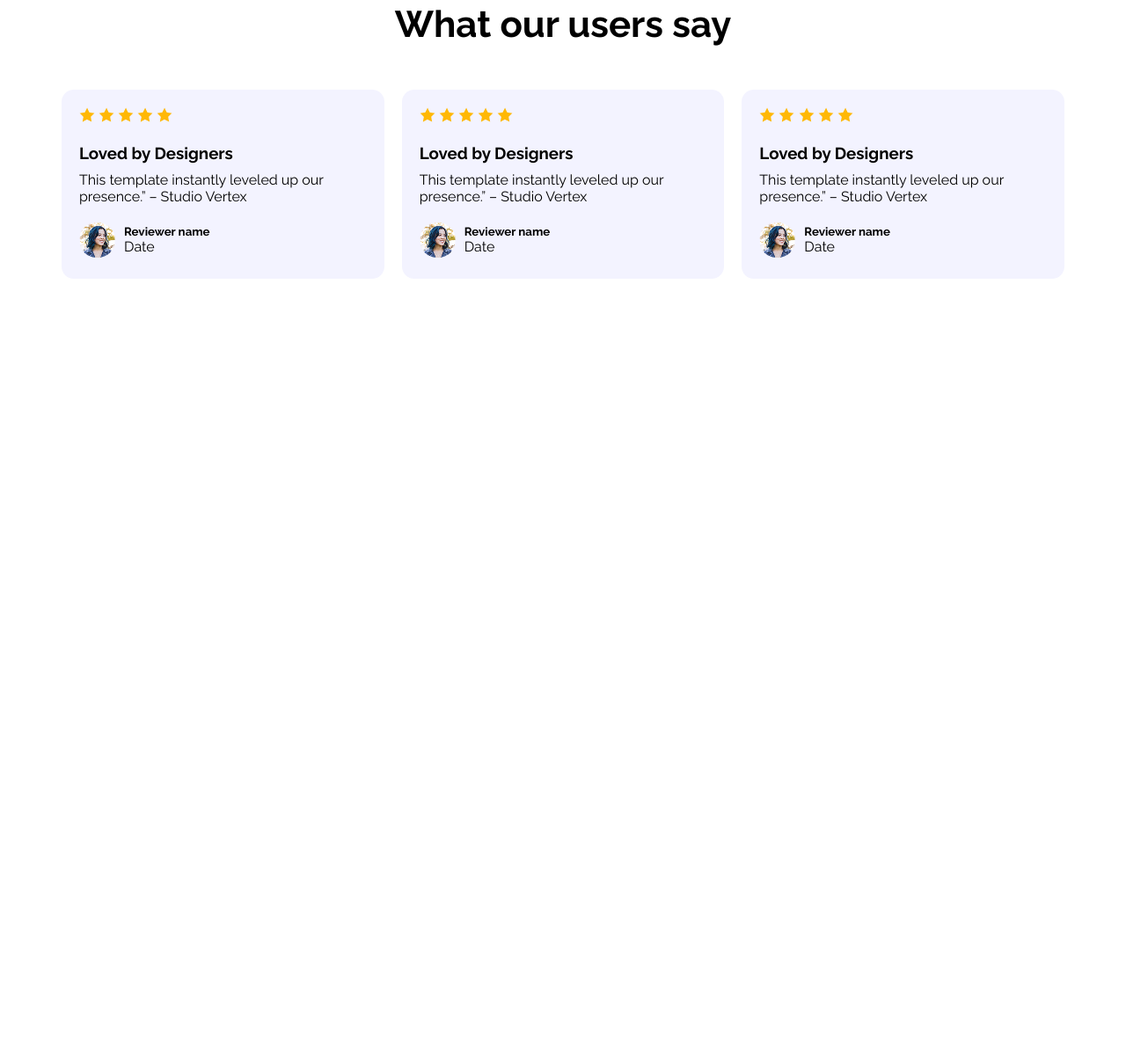
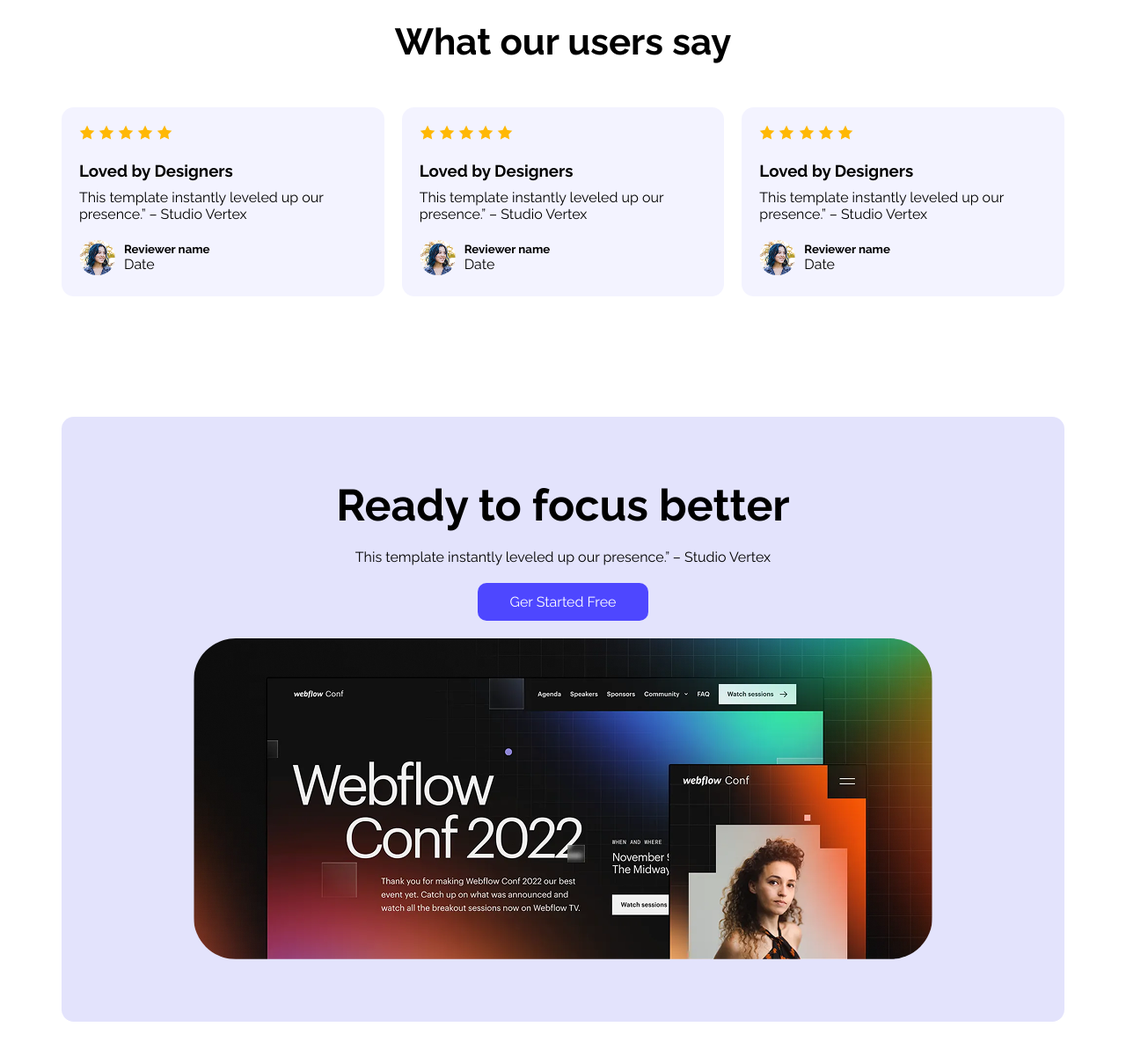
Before and after one commit to rh-rakib04/webflow-agencies, a plain HTML site: page index.html in a window 1280 px wide. Shown: the part 1579-2780 px from the top of the page at 88% size. Before the commit the page ends 1896 px from the top, so only its background shows below. Drawn offline with Linux system fonts and the light colour scheme.

Commit message:
added review & focus section

```diff
--- a/index.html
+++ b/index.html
@@ -113,5 +113,13 @@
       </div>
     </section>
     <!-- review section end -->
+    <!-- focus section start -->
+    <section class="focus">
+      <h2>Ready to focus better</h2>
+      <p>This template instantly leveled up our presence.” – Studio Vertex</p>
+      <button class="btn">Ger Started Free</button>
+      <img src="Assets/wc-big.png" alt="" />
+    </section>
+    <!-- focus section end -->
   </body>
 </html>
--- a/style.css
+++ b/style.css
@@ -143,3 +143,26 @@ p {
   margin-right: 10px;
 }
 /* review section end */
+/* focus section start */
+.focus {
+  margin-top: 137px;
+  margin-bottom: 92px;
+  display: grid;
+  justify-content: center;
+  padding: 71px 150px;
+  background-color: #e3e3fc;
+  border-radius: 14px;
+}
+.focus h2 {
+  font-size: 50px;
+  margin-bottom: 20px;
+}
+.focus p,
+button {
+  margin-bottom: 20px;
+}
+.focus img {
+  border-radius: 48px;
+}
+
+/* focus section end */
```
